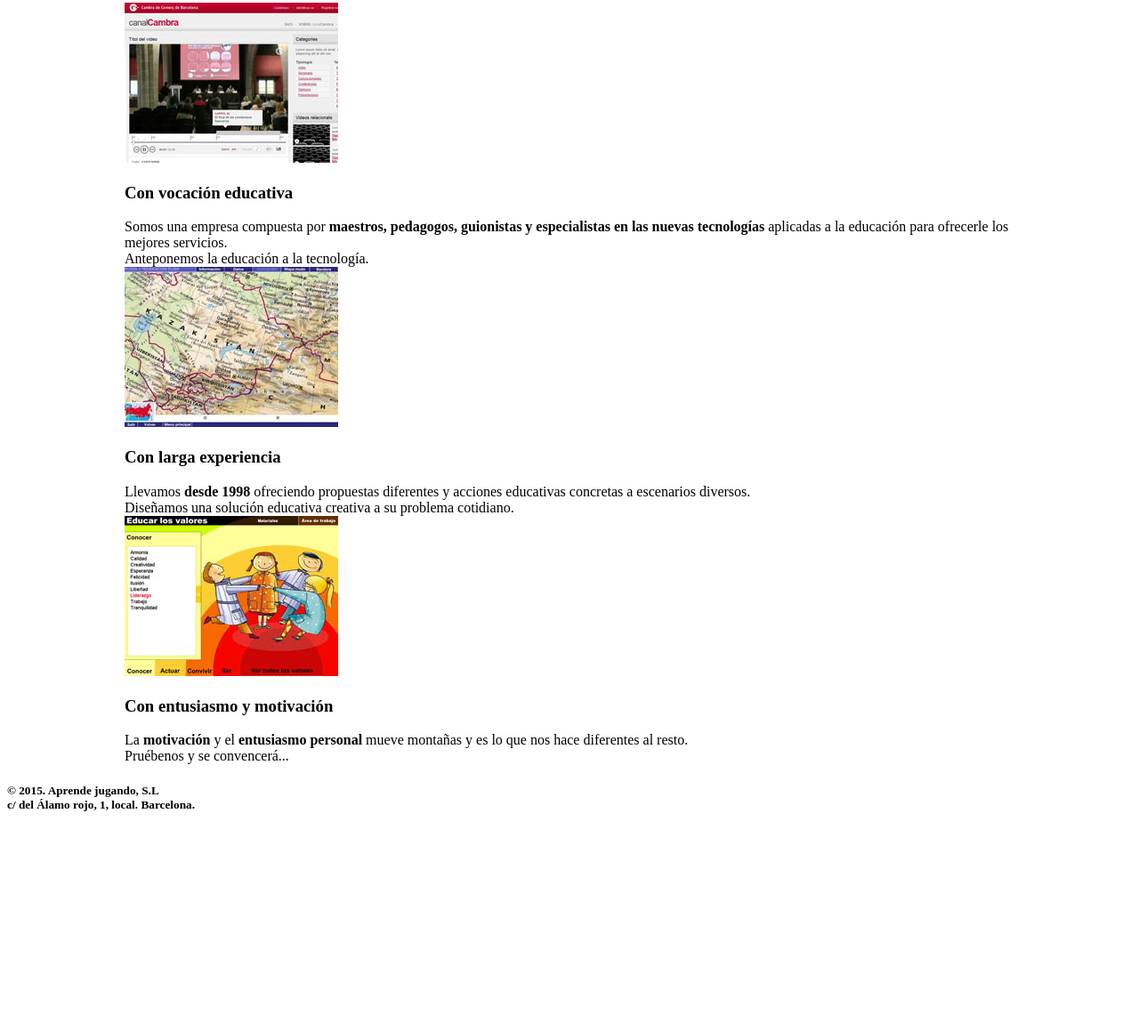
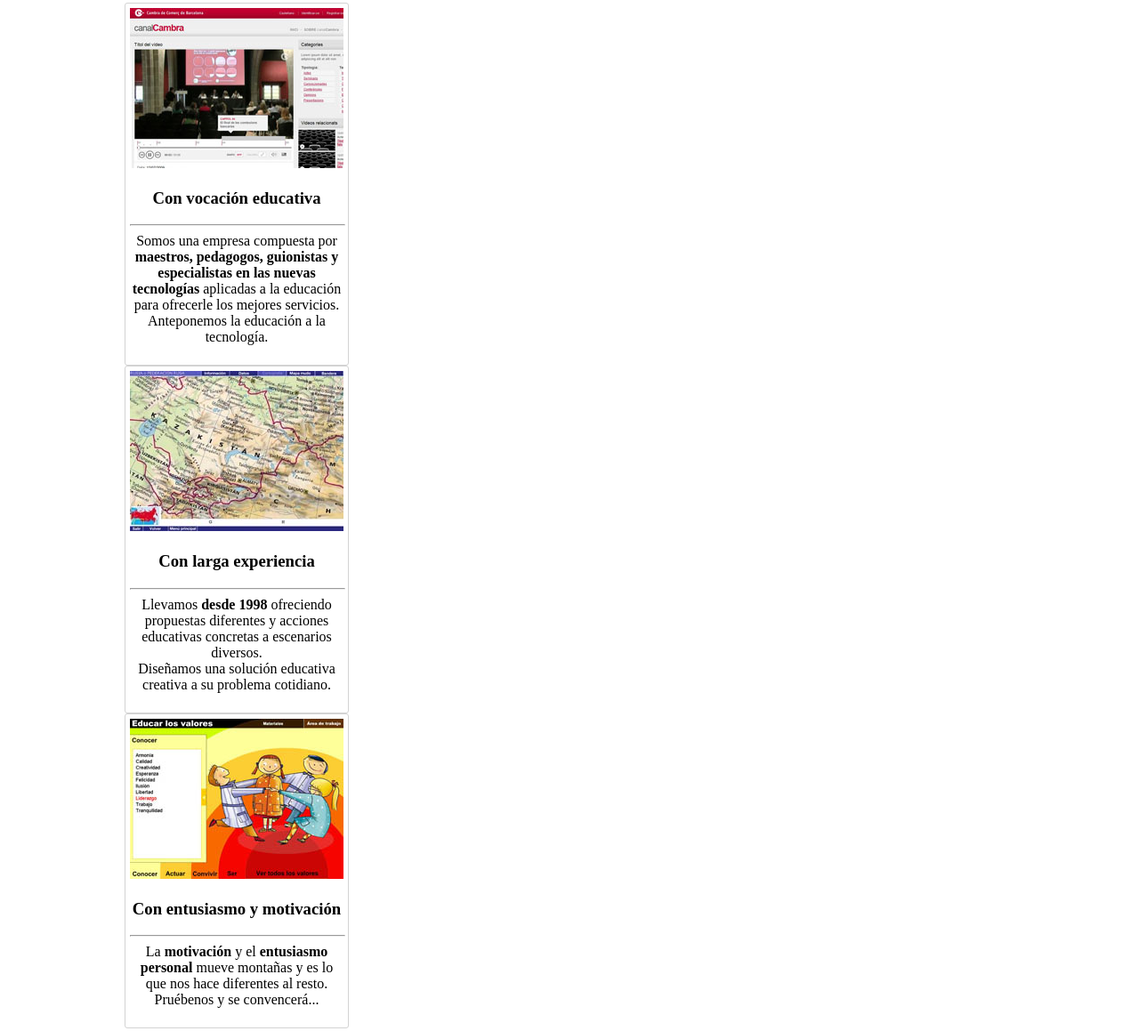
Before and after one commit to isidro1108/HTML5_and_CSS3_Practices, a plain HTML site: page index.html in a window 1280 px wide. Shown: the part 260-1419 px from the top of the page at 89% size. Before the commit the page ends 1196 px from the top, so only its background shows below. Drawn offline with Linux system fonts and the light colour scheme.

Commit message:
The articles has rounded borders

```diff
--- a/css/estilos.css
+++ b/css/estilos.css
@@ -17,3 +17,15 @@ nav:hover {
     width: 1000px;
     margin: 0 auto;
 }
+
+#contenido .articulo {
+    width: 240px;
+    border: 1px solid lightgray;
+    border-radius: 3px;
+    text-align: center;
+    background-color: #fff;
+    padding: 5px 5px 22px 5px;
+}
+#contenido .linea {
+    width: inherit
+}
--- a/index.html
+++ b/index.html
@@ -37,31 +37,34 @@
             <div>
                 <h2>¿Quiénes somos?</h2>
             </div>
-            <article>
+            <article class="articulo">
                 <div>
-                    <img src="img/imagen1.jpg" alt="imagen1">
+                    <img src="img/imagen1.jpg" alt="imagen1" class="imagen" id="imagen1">
                 </div>
                 <h3>Con vocación educativa</h3>
+                <hr class="linea">
                 Somos una empresa compuesta por <b>maestros, pedagogos, guionistas y especialistas en las nuevas
                 tecnologías</b> aplicadas a la educación para ofrecerle los mejores servicios.
                 <br>
                 Anteponemos la educación a la tecnología.
             </article>
-            <article>
+            <article class="articulo">
                 <div>
-                    <img src="img/imagen2.jpg" alt="imagen2">
+                    <img src="img/imagen2.jpg" alt="imagen2" class="imagen" id="imagen2">
                 </div>
                 <h3>Con larga experiencia</h3>
+                <hr class="linea">
                 Llevamos <b>desde 1998</b> ofreciendo propuestas diferentes y acciones educativas concretas
                 a escenarios diversos.
                 <br>
                 Diseñamos una solución educativa creativa a su problema cotidiano.
             </article>
-            <article>
+            <article class="articulo">
                 <div>
-                    <img src="img/imagen3.jpg" alt="imagen3">
+                    <img src="img/imagen3.jpg" alt="imagen3" class="imagen" id="imagen3">
                 </div>
                 <h3>Con entusiasmo y motivación</h3>
+                <hr class="linea">
                 La <b>motivación</b> y el <b>entusiasmo personal</b> mueve montañas y es lo que nos hace diferentes al resto.
                 <br>
                 Pruébenos y se convencerá...
```
